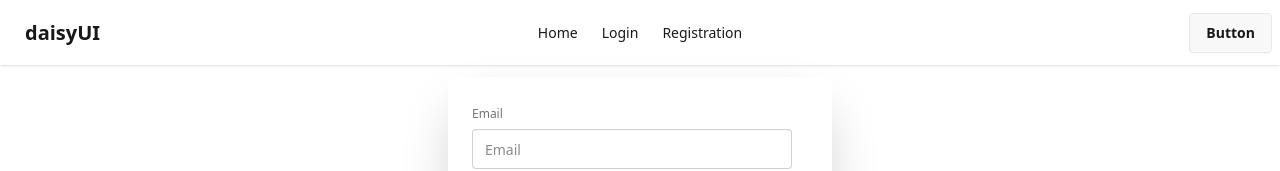
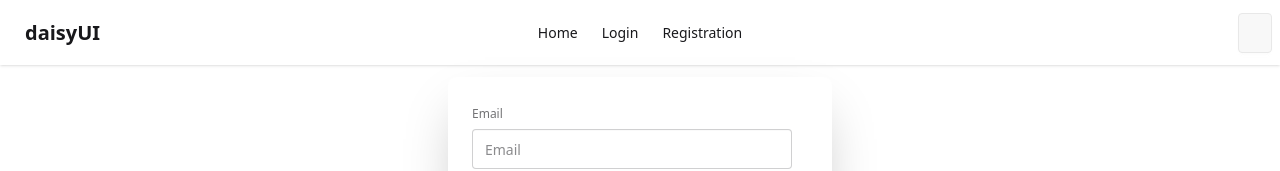
Before and after one commit to rajalishikh/practice_authentication_raj, a React (Vite) app: page /Registration in a window 1280 px wide. Shown: the top 171 px of the page. Built offline with nearby package versions, Linux system fonts and the light colour scheme.

Commit message:
Now I am set properly after registration in my website

```diff
--- a/src/Component/Authprovider/Authprovider.jsx
+++ b/src/Component/Authprovider/Authprovider.jsx
@@ -1,8 +1,11 @@
 import { createUserWithEmailAndPassword, signInWithEmailAndPassword } from "firebase/auth";
+import { useState } from "react";
 import auth from "../../Firebase/Firebase";
 import Context from "../Context/Context";
 
 const Authprovider = ({children}) => {
+  const [user,setUser]=useState(null)
+  console.log(user?.email)
 
 
     const registerUser=(email,password)=>{
@@ -15,7 +18,9 @@ const Authprovider = ({children}) => {
 
     const authInformation={
         registerUser,
-        loginUser
+        loginUser,
+        user,
+        setUser
     }
     return (
         <div>
--- a/src/Component/Navbar/Navbar.jsx
+++ b/src/Component/Navbar/Navbar.jsx
@@ -1,6 +1,10 @@
+import { useContext } from "react";
 import { NavLink } from "react-router";
+import Context from "../Context/Context";
 
 const Navbar = () => {
+  const {user}=useContext(Context)
+  console.log(user?.email)
     return (
         <div>
             <div className="navbar bg-base-100 shadow-sm">
@@ -29,7 +33,7 @@ const Navbar = () => {
     </ul>
   </div>
   <div className="navbar-end">
-    <a className="btn">Button</a>
+    <a className="btn">{user && <small>{user?.email}</small>}</a>
   </div>
 </div>
 
--- a/src/Component/Registreation/Registration.jsx
+++ b/src/Component/Registreation/Registration.jsx
@@ -5,7 +5,9 @@ import Context from "../Context/Context";
 
 const Registration = () => {
 
-  const {registerUser}=useContext(Context)
+  const {registerUser,user,setUser}=useContext(Context)
+  console.log(user)
+
   const [error,setError]=useState("");
 
 
@@ -25,8 +27,11 @@ const Registration = () => {
           return
         }
         registerUser(email,password)
-        .then(result=>console.log(result.user))
+        .then(result=>{
+          setUser(result.user)
+        })
         .catch(error=>setError(error.message))
+
 
 
 
```
